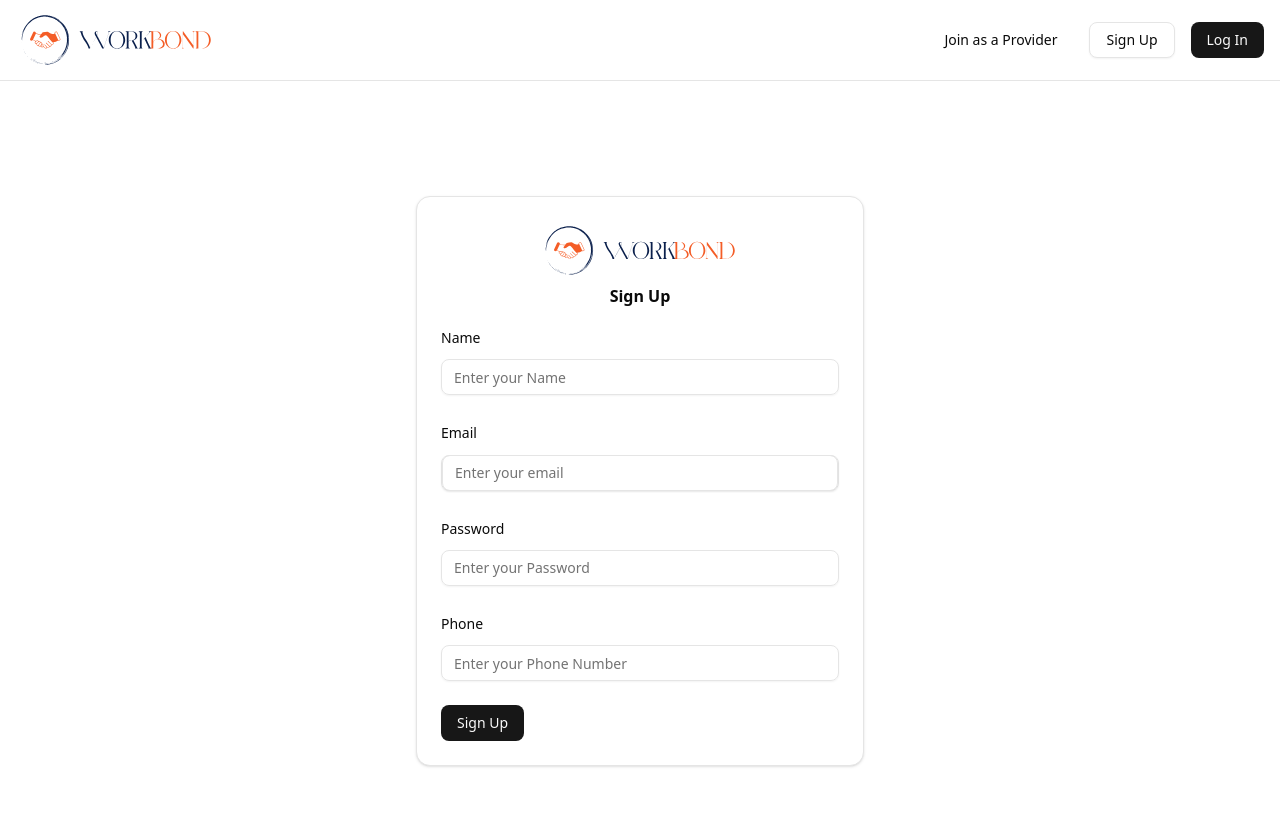
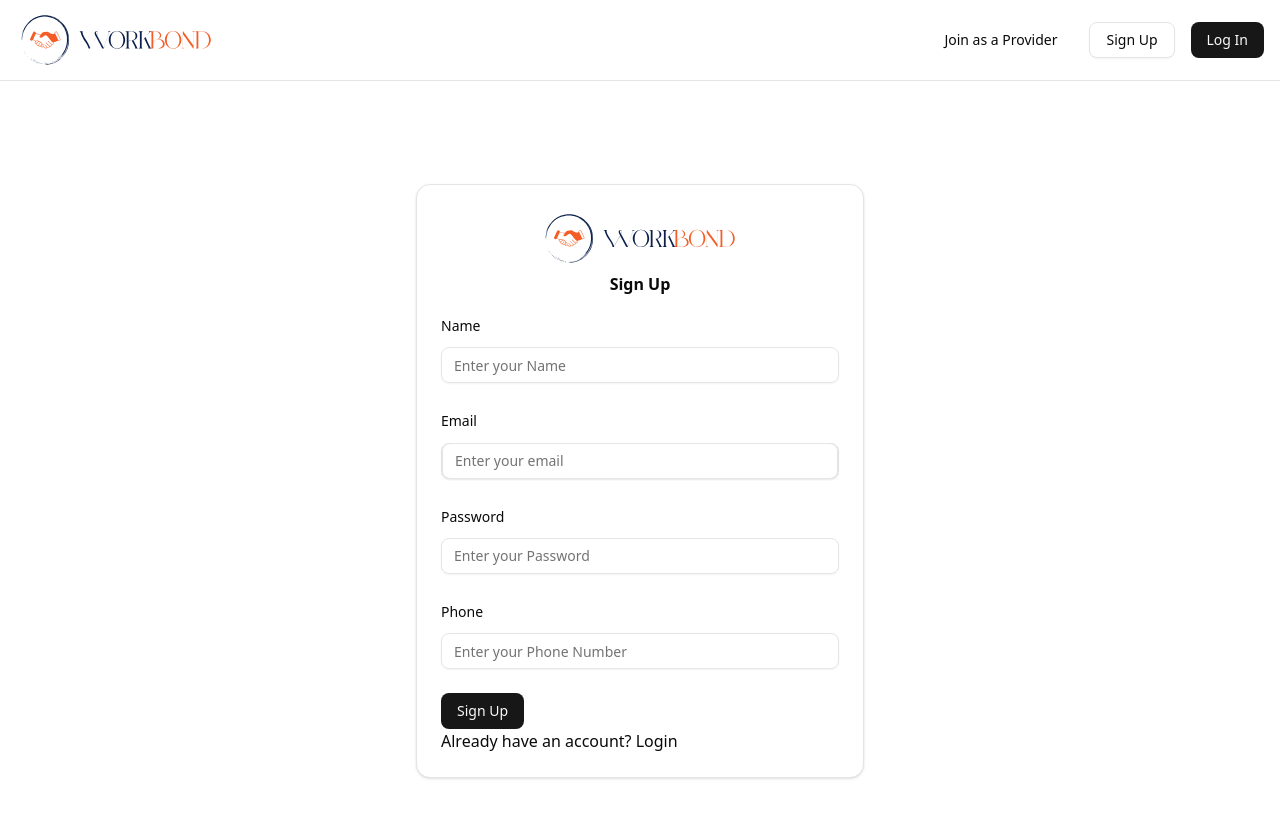
Before and after one commit to abimohan-31/WorkBond-client, a Next.js app: page /auth/register/customer in a window 1280 px wide. Shown: the top 818 px of the page. Built offline with nearby package versions, Linux system fonts and the light colour scheme.

Commit message:
Link login page

```diff
--- a/src/app/auth/register/customer/page.tsx
+++ b/src/app/auth/register/customer/page.tsx
@@ -22,6 +22,7 @@ import {
 import { Input } from "@/components/ui/input";
 import { InputGroup } from "@/components/ui/input-group";
 import Image from "next/image";
+import Link from "next/link";
 
 const formSchema = z.object({
   name: z
@@ -142,9 +143,7 @@ export default function Login() {
                 control={form.control}
                 render={({ field, fieldState }) => (
                   <Field data-invalid={fieldState.invalid}>
-                    <FieldLabel htmlFor="form-rhf-demo-name">
-                      Phone{" "}
-                    </FieldLabel>
+                    <FieldLabel htmlFor="form-rhf-demo-name">Phone </FieldLabel>
                     <Input
                       {...field}
                       id="form-rhf-demo-name"
@@ -167,6 +166,9 @@ export default function Login() {
               Sign Up
             </Button>
           </Field>
+          <p>
+            Already have an account? <Link href="/auth/login"> Login</Link>
+          </p>
         </CardFooter>
       </Card>
     </div>
```
